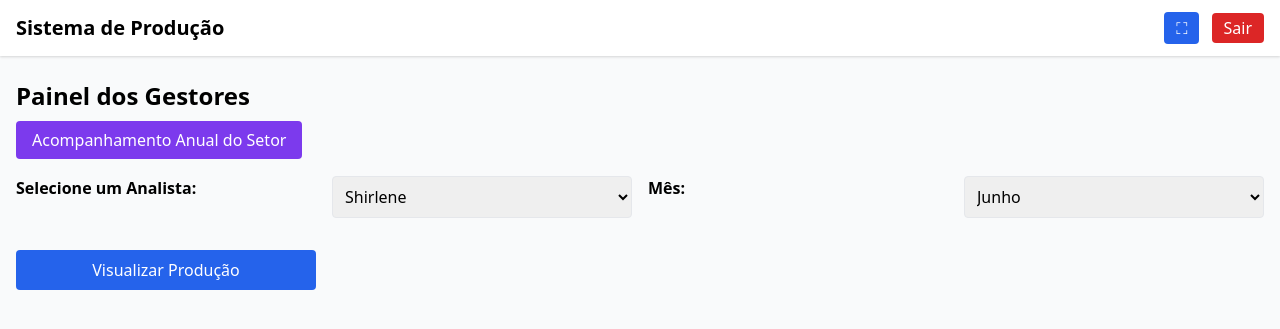
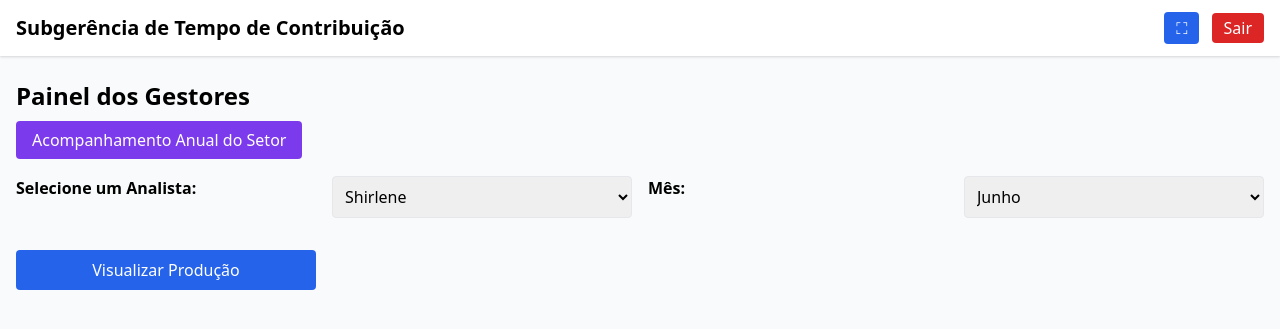
Before and after one commit to albertjr99/sistema_producao, a Flask app: page /painel-gerente in a window 1280 px wide. Shown: the top 329 px of the page. Run offline with Flask 3, Linux system fonts and the light colour scheme; a user stored in the database is signed in; data comes from the database, SQL or seed files in the repository.

Commit message:
Update base.html

```diff
--- a/templates/base.html
+++ b/templates/base.html
@@ -15,7 +15,7 @@
   <!-- HEADER -->
   <header class="bg-white shadow nao-imprimir">
     <div class="container mx-auto px-4 py-3 flex justify-between items-center">
-      <h1 class="text-xl font-bold">Sistema de Produção</h1>
+      <h1 class="text-xl font-bold">Subgerência de Tempo de Contribuição</h1>
       <div class="space-x-2">
         <button onclick="toggleFullScreen()" class="px-3 py-1 bg-blue-600 text-white rounded">⛶</button>
         <a href="{{ url_for('logout') }}" class="px-3 py-1 bg-red-600 text-white rounded">Sair</a>
```
